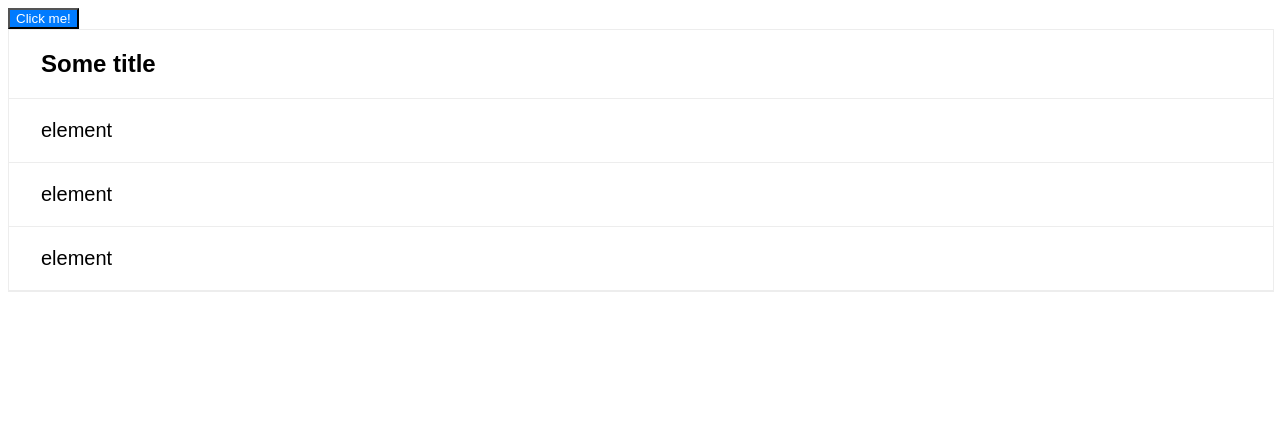
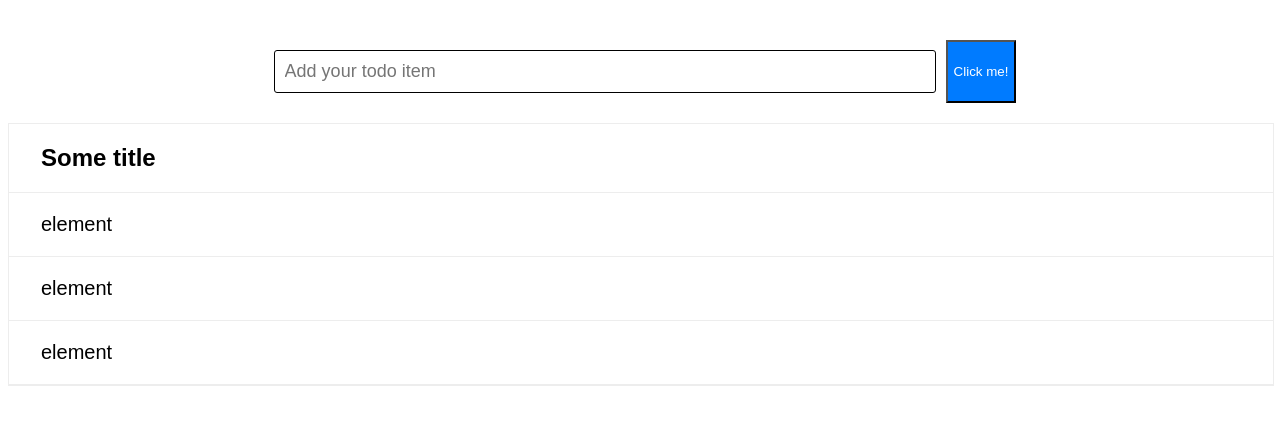
Before and after one commit to hohooio823/synthesis-test, a React (Create React App) app: page / in a window 1280 px wide. Shown: the top 424 px of the page. Built offline with nearby package versions, Linux system fonts and the light colour scheme.

Commit message:
feat: created the input component

```diff
--- a/src/App.tsx
+++ b/src/App.tsx
@@ -1,13 +1,27 @@
 import { Component } from 'react';
 
+import styled from '@emotion/styled';
+
+import Input from './Components/Input/Input';
 import Button from './Components/Button/Button';
 import List from './Components/List/List';
 
+
+
 class App extends Component {
   render() {
+    const Container = styled.div`
+      display:flex;
+      margin-top:5vh;
+      margin-bottom:2.5vh;
+      justify-content:center;
+    `
     return (
       <div>
-         <Button type="primary">Click me!</Button>
+         <Container>
+            <Input placeholder={'Add your todo item'} />
+            <Button type="primary">Click me!</Button>
+         </Container>
          <List header="Some title" elements={["element1", "element2", "element3"]} />
       </div>
     );
--- /dev/null
+++ b/src/Components/Input/Input.tsx
@@ -0,0 +1,28 @@
+import { Component } from 'react';
+
+import styled from '@emotion/styled';
+
+import  InputProps  from './InputProps';
+
+
+class Input extends Component<InputProps> {
+  render() {
+    const placeholder = this.props.placeholder;
+
+    const Input = styled.input`
+      width:50vw;
+      font-size: 18px;
+      padding: 10px;
+      margin: 10px;
+      border: 1px solid;
+      border-radius: 3px;
+      ::placeholder {
+        color: light gray;}
+    `
+    return (
+      <Input className={this.props.className} placeholder={placeholder} type="text" onChange={this.props.onChange} />
+    );
+  }
+}
+
+export default Input;
--- /dev/null
+++ b/src/Components/Input/InputProps.ts
@@ -0,0 +1,5 @@
+export default interface InputProps {
+    className?: string;
+    placeholder: string;
+    onChange?: () => void;
+}
```
